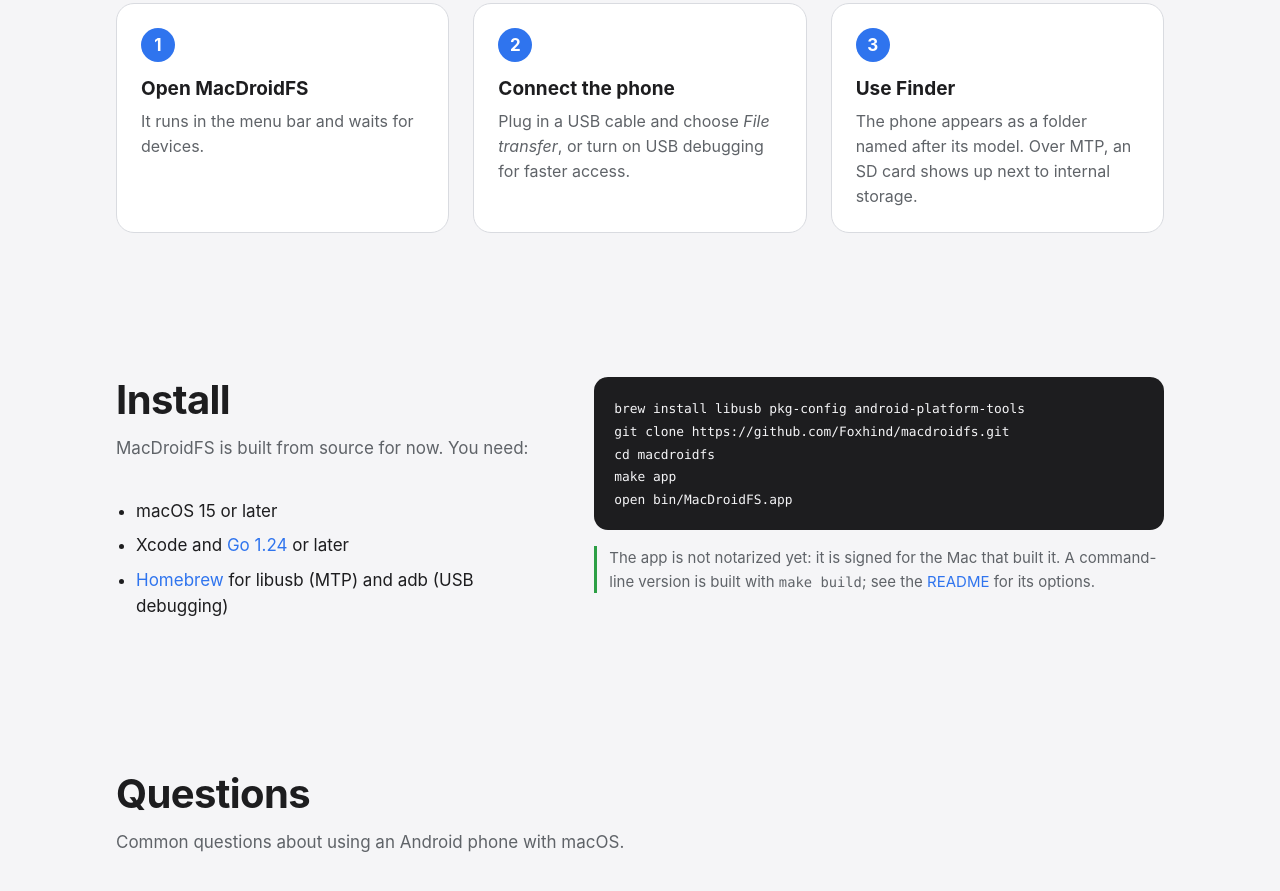
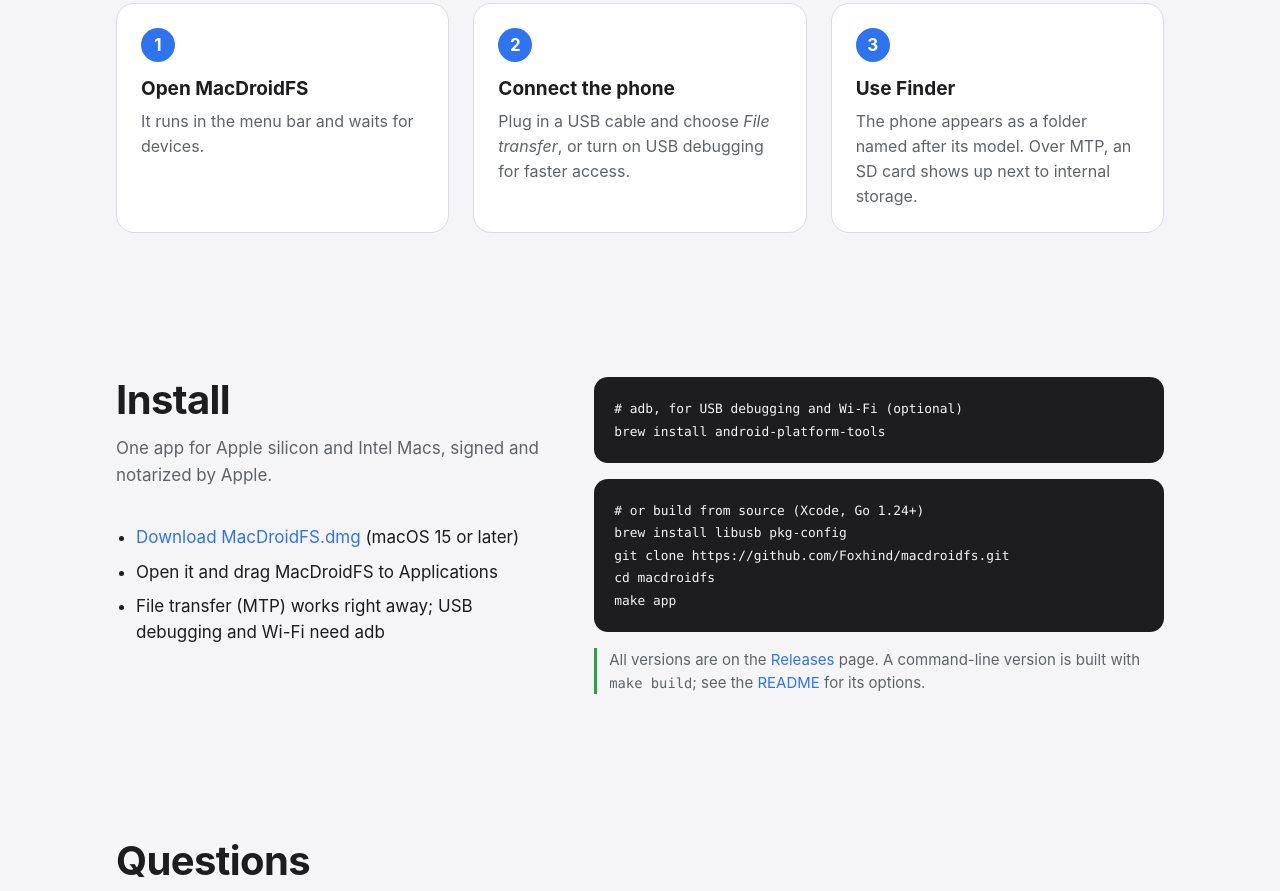
Before and after one commit to Foxhind/mac-android-mount, a plain HTML site: page docs/index.html in a window 1280 px wide. Shown: the part 1655-2546 px from the top of the page. Drawn offline with Linux system fonts and the light colour scheme.

Commit message:
Offer the notarized DMG on the site
The hero's primary button and the Install section now point to the DMG of
the latest GitHub release; building from source moves below it.

Co-Authored-By: Claude Opus 5.5 <noreply@anthropic.com>

```diff
--- a/docs/index.html
+++ b/docs/index.html
@@ -30,8 +30,7 @@
   "applicationCategory": "UtilitiesApplication",
   "operatingSystem": "macOS 15 or later",
   "url": "https://foxhind.github.io/macdroidfs/",
-  "downloadUrl": "https://github.com/Foxhind/macdroidfs",
-  "image": "https://foxhind.github.io/macdroidfs/assets/icon.png",
+  "downloadUrl": "https://github.com/Foxhind/macdroidfs/releases/latest/download/MacDroidFS.dmg",  "image": "https://foxhind.github.io/macdroidfs/assets/icon.png",
   "license": "https://creativecommons.org/licenses/by-nc-sa/4.0/",
   "isAccessibleForFree": true,
   "offers": { "@type": "Offer", "price": "0", "priceCurrency": "USD" }
@@ -213,8 +212,8 @@ code { font-family: var(--mono); font-size: .92em; }
         <h1>Mount your Android phone on your Mac</h1>
         <p class="lead">MacDroidFS connects Android to macOS and shows the phone as a regular folder in Finder. Browse, copy, edit and delete Android files over USB or Wi-Fi. Free, with no kernel extensions and no macFUSE.</p>
         <div class="actions">
-          <a class="button primary" href="https://github.com/Foxhind/macdroidfs">View on GitHub</a>
-          <a class="button secondary" href="#install">How to install</a>
+          <a class="button primary" href="https://github.com/Foxhind/macdroidfs/releases/latest/download/MacDroidFS.dmg">Download for Mac</a>
+          <a class="button secondary" href="https://github.com/Foxhind/macdroidfs">View on GitHub</a>
         </div>
         <ul class="pills" aria-label="Highlights">
           <li>Free</li>
@@ -294,20 +293,22 @@ code { font-family: var(--mono); font-size: .92em; }
     <div class="wrap install">
       <div>
         <h2>Install</h2>
-        <p class="intro">MacDroidFS is built from source for now. You need:</p>
+        <p class="intro">One app for Apple silicon and Intel Macs, signed and notarized by Apple.</p>
         <ul>
-          <li>macOS 15 or later</li>
-          <li>Xcode and <a href="https://go.dev/dl/">Go 1.24</a> or later</li>
-          <li><a href="https://brew.sh">Homebrew</a> for libusb (MTP) and adb (USB debugging)</li>
+          <li><a href="https://github.com/Foxhind/macdroidfs/releases/latest/download/MacDroidFS.dmg">Download MacDroidFS.dmg</a> (macOS 15 or later)</li>
+          <li>Open it and drag MacDroidFS to Applications</li>
+          <li>File transfer (MTP) works right away; USB debugging and Wi-Fi need adb</li>
         </ul>
       </div>
       <div>
-<pre><code>brew install libusb pkg-config android-platform-tools
+<pre><code># adb, for USB debugging and Wi-Fi (optional)
+brew install android-platform-tools</code></pre>
+<pre><code># or build from source (Xcode, Go 1.24+)
+brew install libusb pkg-config
 git clone https://github.com/Foxhind/macdroidfs.git
 cd macdroidfs
-make app
-open bin/MacDroidFS.app</code></pre>
-        <p class="note">The app is not notarized yet: it is signed for the Mac that built it. A command-line version is built with <code>make build</code>; see the <a href="https://github.com/Foxhind/macdroidfs#readme">README</a> for its options.</p>
+make app</code></pre>
+        <p class="note">All versions are on the <a href="https://github.com/Foxhind/macdroidfs/releases">Releases</a> page. A command-line version is built with <code>make build</code>; see the <a href="https://github.com/Foxhind/macdroidfs#readme">README</a> for its options.</p>
       </div>
     </div>
   </section>
```
